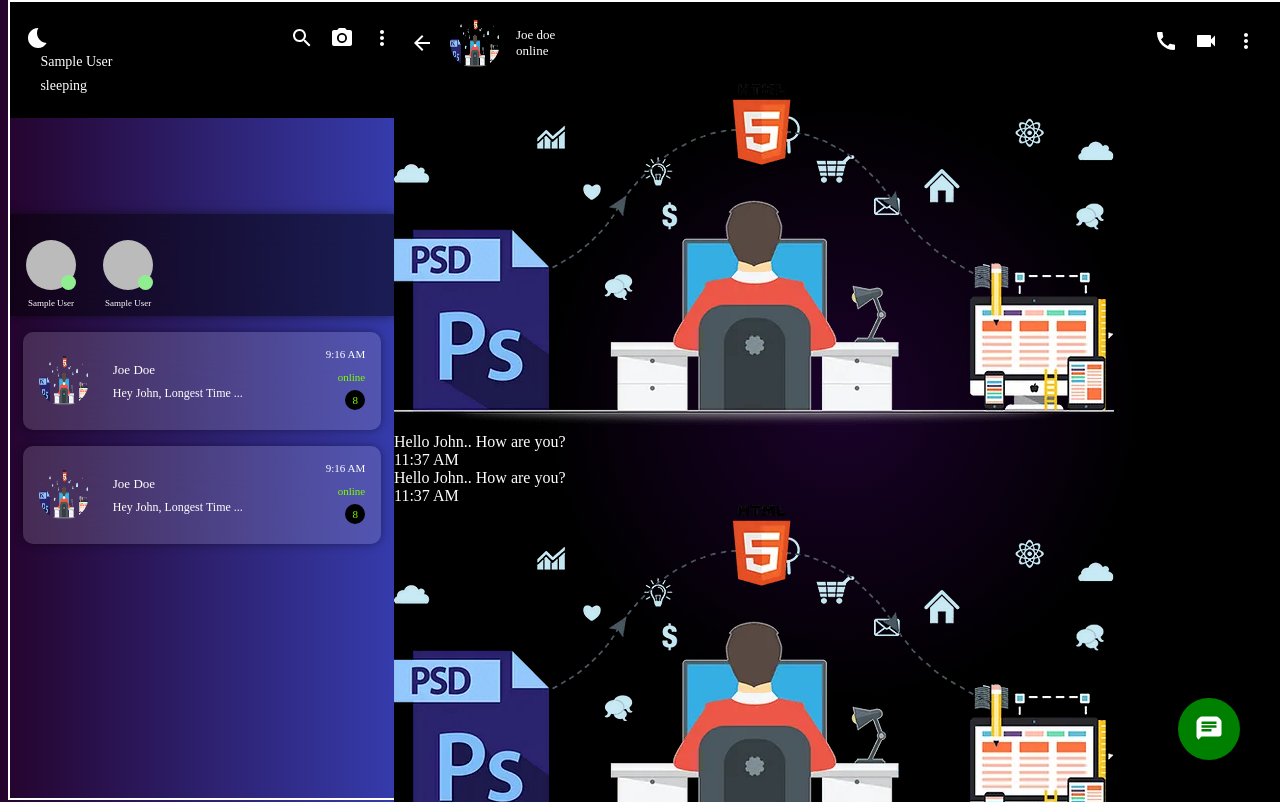
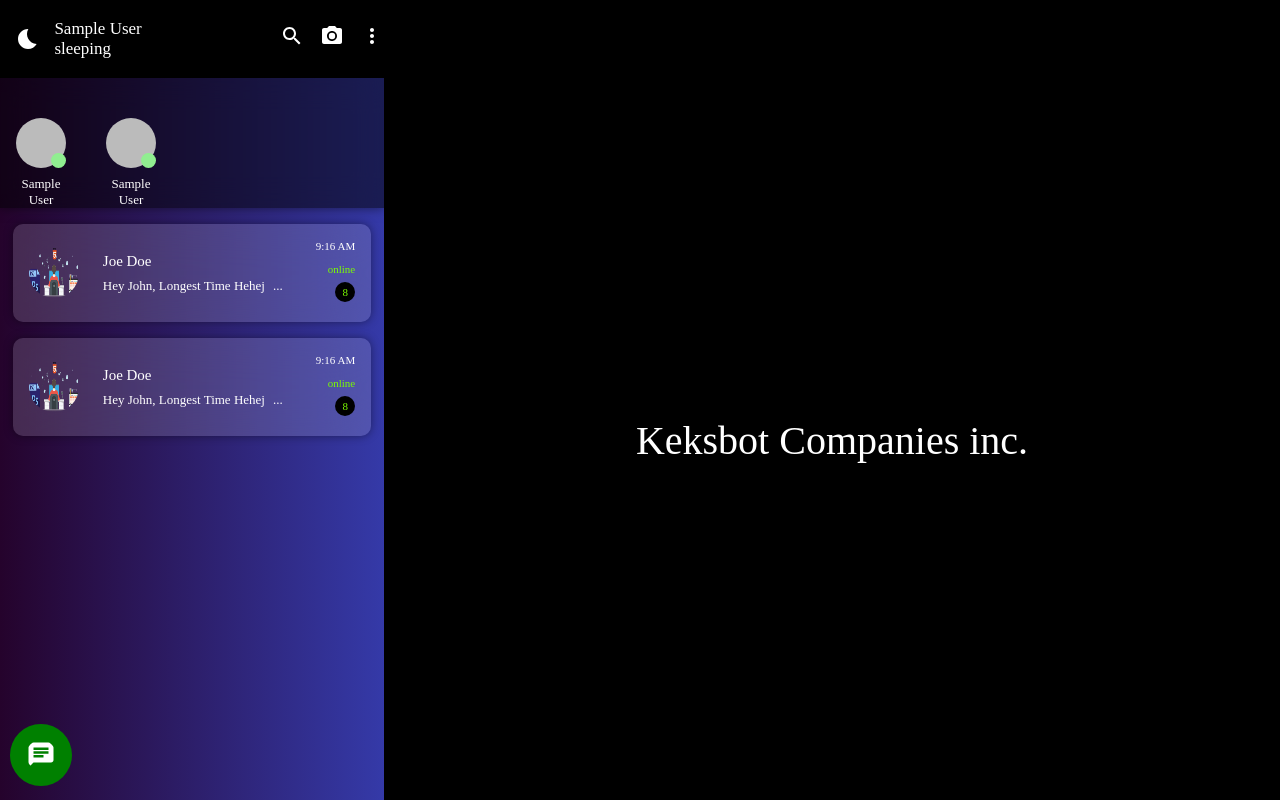
Before and after one commit to Chuboii/Chat-X, a React (Vite) app: page / in a window 1280 px wide. Built offline with nearby package versions, Linux system fonts and the light colour scheme; no server answers; sample sign-in values are in the browser's storage.

Commit message:
Modified the desktop design for the chat page and the chat body and added a toggleChat state

```diff
--- a/src/component/home body/HomeChatBody.scss
+++ b/src/component/home body/HomeChatBody.scss
@@ -12,6 +12,7 @@
     overflow: hidden;
     overflow-y:scroll ;
     height: 100dvh;
+    position: relative;
 
   }
 }
--- a/src/component/home header/HomeChatHeader.jsx
+++ b/src/component/home header/HomeChatHeader.jsx
@@ -28,8 +28,8 @@ const turnOnMenu = (e) =>{
   <div className="homeheader-bio">
     <BedtimeIcon/>
     <div className="homeheader-bio-divider">
-  <div className="homeheader-name"> {userInfo.displayName}</div>
-  <div className= "homeheader-stat">sleeping</div>
+    <div className="homeheader-name"> {userInfo.displayName}</div>
+    <div className= "homeheader-stat">sleeping</div>
   </div>
   </div>
 
--- a/src/component/home header/HomeChatHeader.scss
+++ b/src/component/home header/HomeChatHeader.scss
@@ -40,17 +40,19 @@
     padding:1.5rem 1rem;
     background:black;
     width: 100%;
-
+    height: 30px;
 
 
     .homeheader-bio{
-      font-size:14px;
+      font-size:17px;
+      display: flex;
+      align-items: center;
        .homeheader-bio-divider{
         display: flex;
         flex-direction: column;
         margin-left:.9rem;
         .homeheader-stat{
-          margin-top:.5rem;
+
         }
        }
     }
--- a/src/component/message body/MessageBox.jsx
+++ b/src/component/message body/MessageBox.jsx
@@ -2,19 +2,20 @@ import img from "/src/assets/html.webp"
 import "./MessageBox.scss"
 import ChatBody from "/src/routes/chat body/ChatBody"
 import {useNavigate} from "react-router-dom"
-import {useState, useEffect} from "react"
+import { useEffect, useState, useContext} from "react"
+import { ToggleContext } from "../../context/ToggleContext"
 
 export default function MessageBox(){
   const navigate = useNavigate()
-const [smallScreenFunc, setSmallScreenFunc] = useState(null)
-  //const [isClicked, setIsClicked] = useState(false)
+  const [isClicked, setIsClicked] = useState(false)
+const {setToggleChat} = useContext(ToggleContext)
   useEffect(()=>{
     const messageBody = document.querySelector(".message-container")
     function resizeScreen(){
   const screenWidth = window.innerWidth
   const threshold = 700
 
-  if(screenWidth <= 700){
+  if(screenWidth <= threshold){
   const navigateToChat = () =>{
     navigate("/chat")
   }
@@ -31,9 +32,15 @@ const [smallScreenFunc, setSmallScreenFunc] = useState(null)
   }, [])
 
 
+
+const enableChats = () =>{
+  setToggleChat(true)
+}
+
   return (
     <>
-    <div className='message-container'>
+
+    <div className='message-container' onClick={enableChats}>
     <div className="message-image">
     <img src={img} className="message-img" />
     </div>
--- a/src/component/message body/MessageBox.scss
+++ b/src/component/message body/MessageBox.scss
@@ -113,13 +113,14 @@
 
       .message-name{
         margin-bottom:.5rem;
+        font-size: 15px;
       }
       .message-text{
-        width:130px;
+        width:180px;
         overflow:hidden;
         position:relative;
         height:15px;
-        font-size:12px;
+        font-size:13px;
         word-break:break-word;
 
         &::before{
--- a/src/component/users online/UsersOnline.scss
+++ b/src/component/users online/UsersOnline.scss
@@ -1,18 +1,18 @@
 .useronline-container{
-  height:70px;
-  padding: 1rem;
+  height:130px;
+  padding:0 1rem;
   display:flex;
-  margin-top:6rem;
   align-items: center;
   background-color: rgba(0, 0, 0, .5);
     backdrop-filter: blur(15px);
     box-shadow:0 0 10px 0 rgba(0, 0 ,0, .5);
-  .useronline-user{
+
+    .useronline-user{
     border-radius:50%;
     position:relative;
    width:50px;
-   height:50px;
-   margin-right:1.7rem;
+    height:50px;
+    margin-right:2.5rem;
    display:flex;
    flex-direction:column;
     align-items:center;
@@ -26,7 +26,7 @@
       }
     }
     .useronline-name{
-      font-size:9px;
+      font-size:13px;
       text-align: center;
       margin:.5rem 0;
 
--- a/src/context/ToggleContext.jsx
+++ b/src/context/ToggleContext.jsx
@@ -5,9 +5,9 @@ export const ToggleContext = createContext()
 
 export const ToggleProvider = ({children}) =>{
   const [toggleMenu, setToggleMenu] = useState(false)
+  const [toggleChat, setToggleChat] = useState(false)
 
-
-  const value = {toggleMenu, setToggleMenu}
+  const value = {toggleMenu, setToggleMenu, setToggleChat, toggleChat}
 
   return (
     <ToggleContext.Provider value={value}>
--- a/src/routes/chat body/ChatBody.scss
+++ b/src/routes/chat body/ChatBody.scss
@@ -191,6 +191,7 @@ body{
   background: radial-gradient(circle, rgba(27,2,43,1) 0%, rgba(0,0,0,1) 50%);
 height: 100dvh;
 overflow: hidden;
+position: relative;
 overflow-y: scroll;
   .chatbody-header{
     display:flex;
@@ -241,5 +242,132 @@ overflow-y: scroll;
       }
     }
   }
+
+
+
+
+  .chatbody-main{
+    z-index:10;
+    position:relative;
+    top:3rem;
+    padding:.5rem;
+    .chatbody-friends-chat{
+      display:flex;
+      position: absolute;
+      left: 1rem;
+
+
+      .chatbody-friends-image{
+        width:30px;
+        height:30px;
+        .chatbody-friends-img{
+          width:100%;
+          height:100%;
+          border-radius:50%;
+          object-fit:cover;
+        }
+      }
+
+      .chatbody-main-friend-chat{
+        font-size:13px;
+        max-width:200px;
+        background:gray;
+        padding:.9rem;
+        border-radius:0 1rem 1rem 1rem;
+        word-break: break-word;
+        margin-left:.6rem;
+        position:relative;
+        .chatbody-friends-chat-time{
+          font-size:7px;
+          position:absolute;
+          right:1rem;
+          bottom:5px;
+        }
+      }
+    }
+
+       .chatbody-user-chat{
+      display:flex;
+      position: absolute;
+      right: 2rem;
+      margin-top:5rem;
+      .chatbody-user-image{
+        width:30px;
+        height:30px;
+
+        .chatbody-user-img{
+          width:100%;
+          height:100%;
+          border-radius:50%;
+          object-fit:cover;
+        }
+      }
+
+      .chatbody-main-user-chat{
+        font-size:13px;
+        max-width:250px;
+        background:gray;
+        padding:.9rem;
+        border-radius:1rem 0 1rem 1rem;
+        word-break: break-word;
+        margin-right:.6rem;
+        position:relative;
+        .chatbody-user-chat-time{
+          font-size:7px;
+          position:absolute;
+          right:1rem;
+          bottom:5px;
+        }
+      }
+    }
+    }
+
+   .chatbody-footer{
+     position: absolute;
+     z-index:100;
+     bottom:0;
+     left:0;
+     box-shadow: 0 0 10px 0 rgba(0, 0, 0, .4);
+     background-color: rgba(255, 255, 255, .05);
+     backdrop-filter: blur(5px);
+     right:0;
+     display:flex;
+     justify-content: space-between;
+     padding:1rem;
+     align-items: center;
+     .chatbody-input-box{
+
+
+       width:90%;
+       position: relative;
+       .chatbody-input{
+         width:100%;
+         padding:.7rem;
+         border:none;
+         outline:none;
+         height:20px;
+         border-radius:40px;
+         background:gray;
+         &:focus{
+           background:white;
+         }
+       }
+
+       .chatbody-inicon-box{
+         position:absolute;
+         right:0;
+         top:50%;
+         transform: translateY(-50%);
+         color:black;
+       }
+     }
+     .chatbody-send-btn{
+       color:white;
+       padding:1rem;
+       background:green;
+       border-radius:50%;
+     }
+   }
+
   }
 }
--- a/src/routes/home chat/HomeChat.jsx
+++ b/src/routes/home chat/HomeChat.jsx
@@ -9,7 +9,7 @@ import {ToggleContext} from "/src/context/ToggleContext"
 
 export default function HomeChat(){
 const navigate = useNavigate()
-const {setToggleMenu} = useContext(ToggleContext)
+const {setToggleMenu, toggleChat} = useContext(ToggleContext)
 const seeFriends = () =>{
   navigate("/friends")
 }
@@ -21,12 +21,15 @@ const seeFriends = () =>{
         <div className="homechat-divider">
        <div className="homechat-first">
         <HomeChatBody/>
+      <div className="homechat-chat-icon">
+         <ChatIcon className="homechat-chat-icons" onClick={seeFriends}/>
         </div>
+         </div>
         <div className="homechat-second">
-      <ChatBody/>
+        <p style={{position:"absolute", left:"50%", top:"50%", transform:"translate(-50%, -50%)", fontSize:"40px"}}>Keksbot Companies inc.</p>
+        {toggleChat && <ChatBody/>}
         </div>
         </div>
-       <ChatIcon onClick={seeFriends} sx={{position:"fixed", bottom:"40px",  right:"40px", background:"green", padding:"1rem", borderRadius:"50%", fontSize:"30px"}}/>
         </div>
 
         </>
--- a/src/routes/home chat/HomeChat.scss
+++ b/src/routes/home chat/HomeChat.scss
@@ -18,22 +18,38 @@
 
 @media screen and (min-width:700px) {
   .homechat-main-body{
-    border: 2px solid;
     width: 100%;
    position: absolute;
    top: 0;
    bottom: 0;
+   left: 0;
+   right: 0;
+
 
     .homechat-divider{
       display: flex;
+
       .homechat-first{
         width: 30%;
 
+        position: relative;
+        .homechat-chat-icon{
+          position: absolute;
+          left: 10px;
+          bottom: 10px;
+        .homechat-chat-icons{
+          font-size: 30px;
+          padding: 1rem;
+          background-color: green;
+          border-radius: 50%;
+        }
+      }
       }
       .homechat-second{
         display:block;
-width: 70%;
-        background-color: red;
+        width: 70%;
+        background-color: black;
+        position: relative;
 
       }
     }
```
